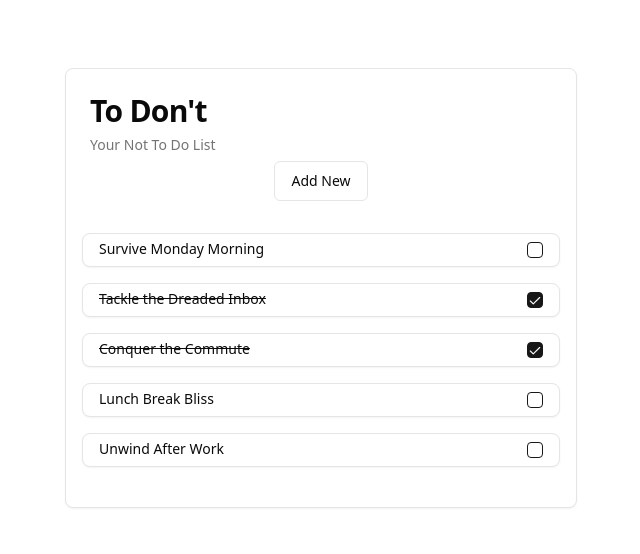
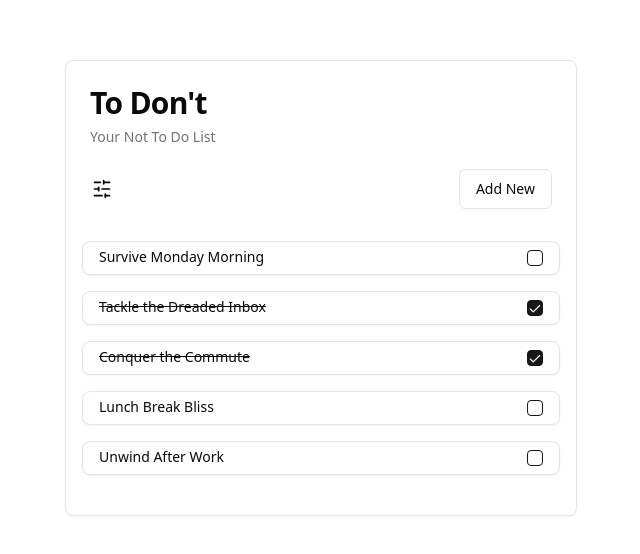
Before and after one commit to Akiful-Islam/Not-ToDo-List, a React (Vite) app: page / in a window 1280 px wide. Shown: the part 112-666 px from the top of the page, without its empty margins (319-959 px from the left). Built offline with nearby package versions, Linux system fonts and the light colour scheme.

Commit message:
Start working on filtering and add sort layout

```diff
--- /dev/null
+++ b/src/components/FilterTodo.tsx
@@ -0,0 +1,49 @@
+import React from "react";
+import { Filter } from "@/lib/data/types";
+import {
+  Popover,
+  PopoverContent,
+  PopoverTrigger,
+} from "@/components/ui/popover";
+import { ArrowDownAZIcon, SlidersHorizontal } from "lucide-react";
+import { Label } from "@radix-ui/react-label";
+
+type Props = {
+  filter: Filter;
+  setFilter: (filter: Filter) => void;
+};
+
+const FilterTodo: React.FC<Props> = ({ filter, setFilter }) => {
+  return (
+    <Popover>
+      <PopoverTrigger>
+        <SlidersHorizontal className="p-[2px] text-black txt hover:bg-neutral-100 rounded-md transition-all duration-150 ease-out" />
+      </PopoverTrigger>
+      <PopoverContent>
+        <Label className="font-medium text-base">Sort by</Label>
+        <div className="mt-2 flex flex-col gap-2">
+          <div className="flex justify-between hover:bg-neutral-100 rounded-md transition-all duration-150 ease-out cursor-pointer">
+            <Label htmlFor="title-sort" className="cursor-pointer">
+              Title
+            </Label>
+            <ArrowDownAZIcon className="w-4 h-4" />
+          </div>
+          <div className="flex justify-between hover:bg-neutral-100 rounded-md transition-all duration-150 ease-out cursor-pointer">
+            <Label htmlFor="due-sort" className="cursor-pointer">
+              Due Date
+            </Label>
+            <ArrowDownAZIcon className="w-4 h-4" />
+          </div>
+          <div className="flex justify-between hover:bg-neutral-100 rounded-md transition-all duration-150 ease-out cursor-pointer">
+            <Label htmlFor="added-sort" className="cursor-pointer">
+              Added on
+            </Label>
+            <ArrowDownAZIcon className="w-4 h-4" />
+          </div>
+        </div>
+      </PopoverContent>
+    </Popover>
+  );
+};
+
+export default FilterTodo;
--- a/src/components/TodoBox.tsx
+++ b/src/components/TodoBox.tsx
@@ -8,13 +8,22 @@ import {
 import { PROJECT_TITLE } from "@/lib/data/projectInfo";
 import AddOrUpdateTodo from "./AddOrUpdateTodo";
 
-import { Todo } from "@/lib/data/types";
+import { Filter, Todo } from "@/lib/data/types";
 import { useState } from "react";
 import { getLocalTodos } from "@/lib/storeTodos";
 import TodoItem from "./TodoItem";
+import FilterTodo from "./FilterTodo";
 
 const TodoBox = () => {
   const [todos, setTodos] = useState<Todo[]>(getLocalTodos());
+  const [filter, setFilter] = useState<Filter>({
+    sort: {
+      by: "added",
+      direction: "asc",
+    },
+    complete: "all",
+    priority: "all",
+  });
 
   return (
     <Card className="2xl:w-1/5 lg:w-2/5">
@@ -23,7 +32,10 @@ const TodoBox = () => {
           {PROJECT_TITLE}
         </CardTitle>
         <CardDescription>Your Not To Do List</CardDescription>
-        <AddOrUpdateTodo todos={todos} setTodos={setTodos} />
+        <div className="pt-4 flex justify-between">
+          <FilterTodo filter={filter} setFilter={setFilter} />
+          <AddOrUpdateTodo todos={todos} setTodos={setTodos} />
+        </div>
       </CardHeader>
       <CardContent className="pl-2">
         {todos.map((todo, index) => (
--- a/src/lib/data/types.ts
+++ b/src/lib/data/types.ts
@@ -9,3 +9,12 @@ export type Todo = {
   priority: Priority;
   completed: boolean;
 };
+
+export type Filter = {
+  sort: {
+    by: "added" | "dueDate" | "title";
+    direction: "asc" | "desc";
+  };
+  complete: boolean | "all";
+  priority: Priority | "all";
+};
```
